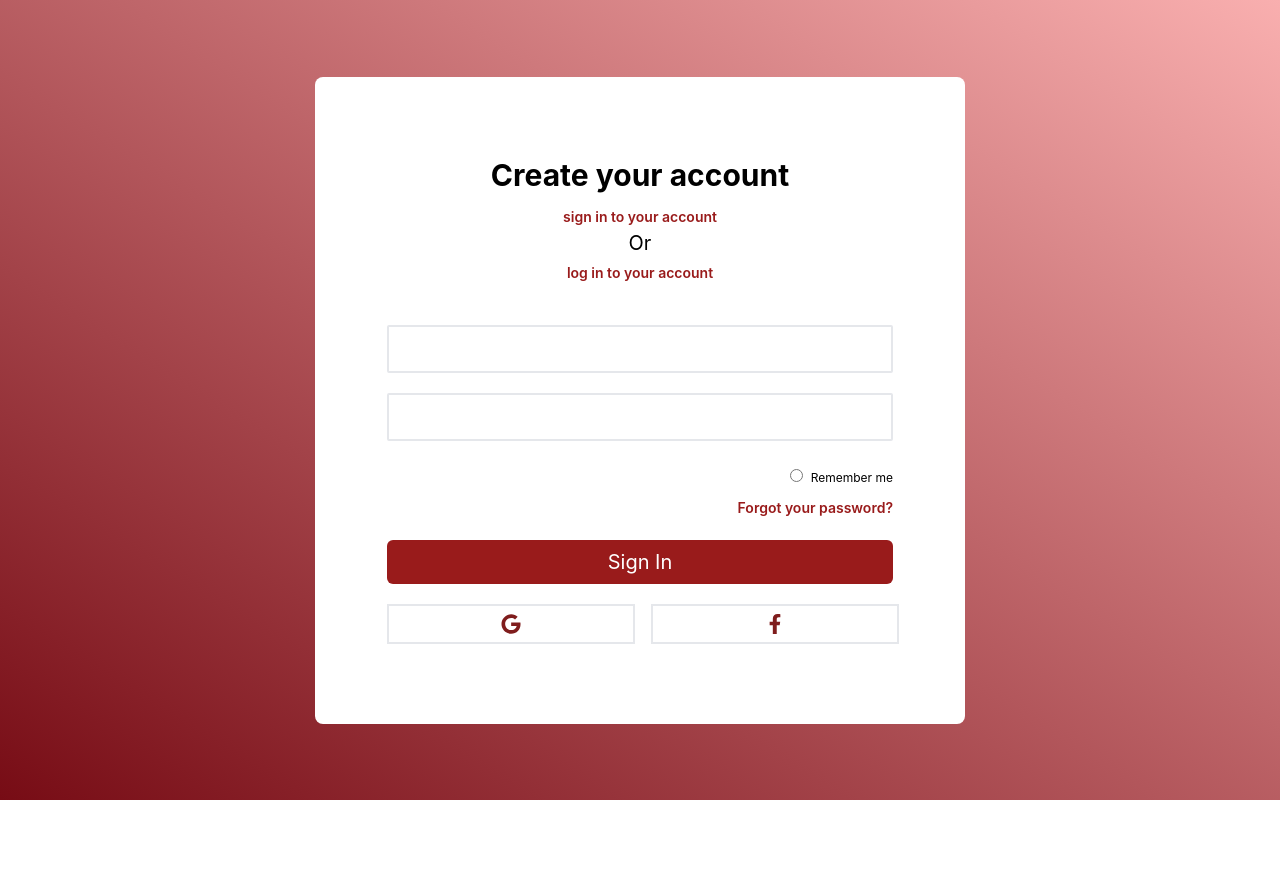
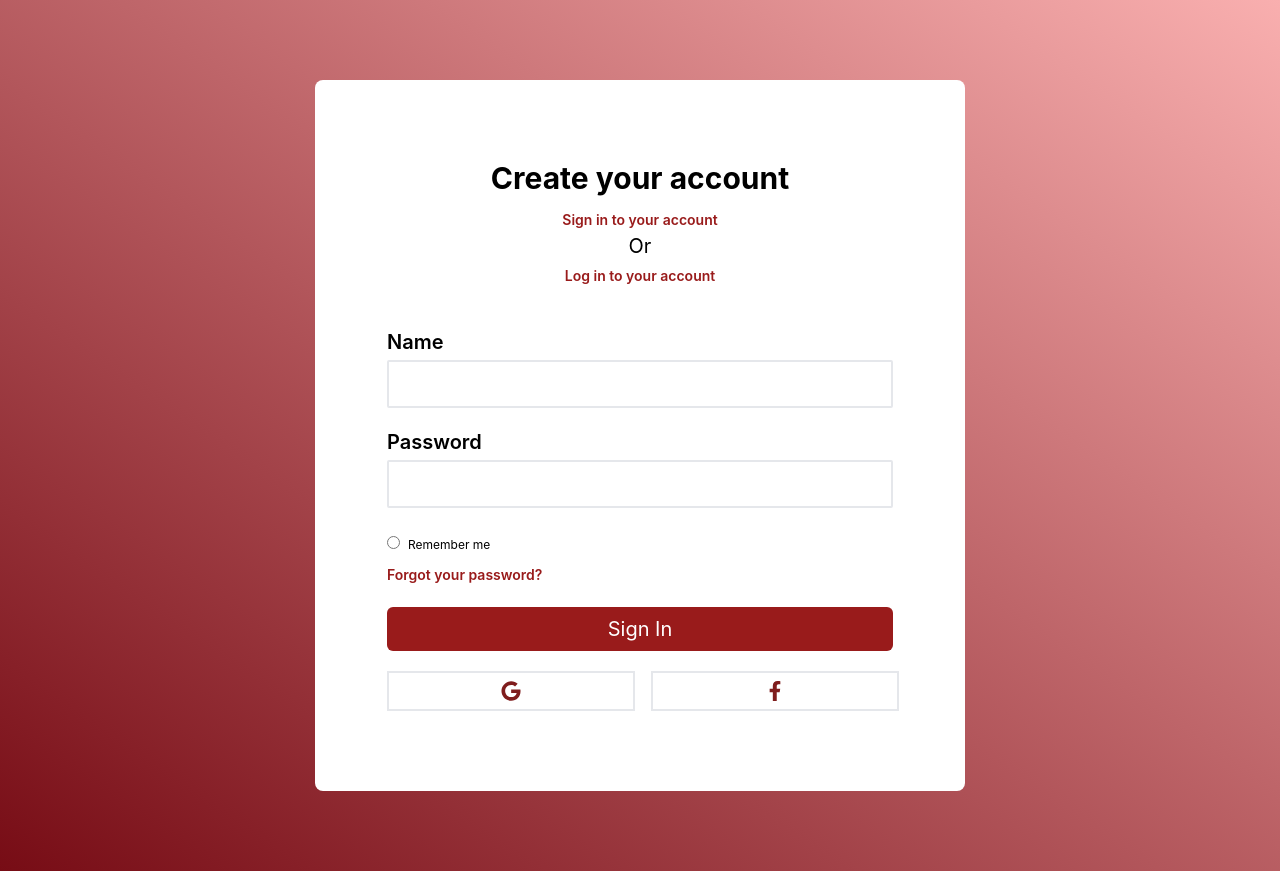
Before and after one commit to Omeshcoding/moodboard, a React (Vite) app in the folder moodboard/: page /login in a window 1280 px wide. Before the commit the page ends 800 px from the top, so only its background shows below. Built offline with nearby package versions, Linux system fonts and the light colour scheme; a web font is replaced by a local one.

Commit message:
Fixed issues with onboarding process and styling issues

```diff
--- a/moodboard/src/components/PriestProfile.jsx
+++ b/moodboard/src/components/PriestProfile.jsx
@@ -5,7 +5,7 @@ const PriestProfile = ({ chatType, name, imgUrl, type, messageType }) => {
     <div
       value={chatType}
       className="flex flex-wrap  justify-center sm:justify-start items-center my-10 mx-auto h-auto  w-[80%] gap-2 bg-[#FDF0D5] text-[#770C15] rounded-lg px-4 cursor-pointer"
-      onClick={() => messageType(type)}
+      onClick={() => messageType({ type: type, name: name, imgUrl: imgUrl })}
     >
       <img
         src={imgUrl}
--- a/moodboard/src/components/dashboard/Moodboard.jsx
+++ b/moodboard/src/components/dashboard/Moodboard.jsx
@@ -21,7 +21,7 @@ const Moodboard = () => {
           </p>
           <Link
             to="/moodboard"
-            className="btn px-6 py-[6px] w-[150px] max-md:mx-auto"
+            className="btn px-6 py-[6px] w-[150px] ml-auto max-md:mx-auto"
           >
             <button>Try it Now</button>
           </Link>
--- a/moodboard/src/index.css
+++ b/moodboard/src/index.css
@@ -31,7 +31,7 @@ h6 {
 }
 /* Onboarding */
 .onboarding {
-  @apply flex flex-col items-center justify-center px-1  max-md:text-center h-[100vh]  bg-gradient-to-bl to-[#770C15] from-[#F9AFAF] text-xl self-stretch text-white gap-6;
+  @apply flex flex-col items-center justify-center px-1  max-md:text-center   bg-gradient-to-bl to-[#770C15] from-[#F9AFAF] text-xl self-stretch text-white gap-6;
 }
 .get_started_title {
   @apply max-md:text-3xl max-md:text-center lg:text-6xl  font-bold capitalize;
@@ -67,10 +67,10 @@ h6 {
   @apply px-2 md:px-16 flex flex-col gap-5 text-black;
 }
 .input_field {
-  @apply px-4 rounded-sm py-2 border-gray-200 border-2;
+  @apply px-4 font-normal rounded-sm py-2 border-gray-200 border-2;
 }
 .field_container {
-  @apply flex justify-between;
+  @apply flex;
 }
 .input_radio small {
   @apply ml-2;
--- a/moodboard/src/pages/CreateProfile.jsx
+++ b/moodboard/src/pages/CreateProfile.jsx
@@ -2,9 +2,11 @@ import { Link } from 'react-router-dom';
 
 const CreateProfile = () => {
   return (
-    <section className=" onboarding">
-      <div className="login_container rounded-lg">
-        <p className="login_title px-6 pb-4 md:pb-8">Set up your profile</p>
+    <section className=" onboarding h-[100%]">
+      <div className="login_container rounded-lg my-20 text-left">
+        <p className="login_title pl-2 md:px-6 pb-4 md:pb-8">
+          Set up your profile
+        </p>
         <form action="POST" className="form-container">
           <input type="text" placeholder="Full name" className="input_field" />
           <small>Select Role</small>
--- a/moodboard/src/pages/Login.jsx
+++ b/moodboard/src/pages/Login.jsx
@@ -2,22 +2,28 @@ import { Link } from 'react-router-dom';
 import { FaFacebookF, FaGoogle } from 'react-icons/fa';
 const Login = () => {
   return (
-    <section className=" onboarding ">
-      <div className="login_container rounded-lg">
+    <section className=" onboarding h-[100%] ">
+      <div className="login_container rounded-lg my-20">
         <div className="title_container">
           <p className="login_title">Create your account</p>
           <Link to="#">
-            <small className="links">sign in to your account</small>
+            <small className="links">Sign in to your account</small>
           </Link>
           <span>Or</span>
           <Link to="#">
-            <small className="links">log in to your account</small>
+            <small className="links">Log in to your account</small>
           </Link>
         </div>
         <form action="POST" className="form-container">
-          <input type="text" className="input_field" />
-          <input type="password" className="input_field" />
-          <div className=" field_container flex-col items-end">
+          <div className="text-left flex flex-col font-semibold gap-1">
+            Name
+            <input type="text" className="input_field" />
+          </div>
+          <div className="text-left flex flex-col font-semibold gap-1">
+            Password
+            <input type="password" className="input_field" />
+          </div>
+          <div className=" field_container flex-col items-start">
             <div className="input_radio">
               <input type="radio" />
               <small className="text-[12px]">Remember me</small>
--- a/moodboard/src/pages/OnBoarding.jsx
+++ b/moodboard/src/pages/OnBoarding.jsx
@@ -2,7 +2,7 @@ import { Link } from 'react-router-dom';
 
 const OnBoarding = () => {
   return (
-    <section className="onboarding px-4">
+    <section className="onboarding px-4 h-[100vh]">
       <h2 className="get_started_title">Welcome to SubhMangalPlanning!</h2>
       <p className="text-sm max-md:w-[300px]">
         Plan and manage your events effortlessly with our comprehensive toolkit.
--- a/moodboard/src/pages/RitualsAI.jsx
+++ b/moodboard/src/pages/RitualsAI.jsx
@@ -11,7 +11,11 @@ const RitualsAI = () => {
   const [show, setShow] = useState(false);
   const [sendMessage, setSendMessage] = useState('');
   const [message, setMessage] = useState([]);
-  const [chatType, setChatType] = useState(null);
+  const [chatType, setChatType] = useState({
+    type: null,
+    name: 'Shastri Vedaraman',
+    imgUrl: '/ritualsmain.png',
+  });
   const [error, setError] = useState('');
 
   const handleChatType = async (type) => {
@@ -32,7 +36,7 @@ const RitualsAI = () => {
     setSendMessage('');
     try {
       const response = await axios.post(
-        `https://shubh-manglam-planning.vercel.app/api/chat/${chatType}`,
+        `https://shubh-manglam-planning.vercel.app/api/chat/${chatType.type}`,
         { message: sendMessage }
       );
       const receivedMessage = { text: response.data.answer, sender: 'api' };
@@ -84,9 +88,9 @@ const RitualsAI = () => {
           />
 
           <PriestProfile
-            imgUrl="/rituals2.png"
+            imgUrl="/priest3.png"
             type="muslim"
-            name="Kazi Ibrahim"
+            name="Imam Ibrahim"
             chatType={chatType}
             messageType={handleChatType}
           />
@@ -101,16 +105,18 @@ const RitualsAI = () => {
             </p>
           )}
           <img
-            src="/ritualsmain.png"
+            src={chatType.imgUrl}
             height={800}
             width={400}
             alt="profileimage"
             className="mb-4"
           />
           <div className=" text-[16px] text-white text-center mb-20">
-            <p className="text-xl  font-bold mb-2">Shastri Vedaraman</p>
+            <p className="text-xl  font-bold mb-2">{chatType.name}</p>
             <p>
-              AMA about anything relared to Hindu traditions, vastu and rituals{' '}
+              AMA about anything related to{' '}
+              <span className="capitalize font-semibold">{chatType.type}</span>{' '}
+              traditions, vastu and rituals{' '}
             </p>
           </div>
         </div>
```
Also changed, not shown: moodboard/public/priest3.png (added).
